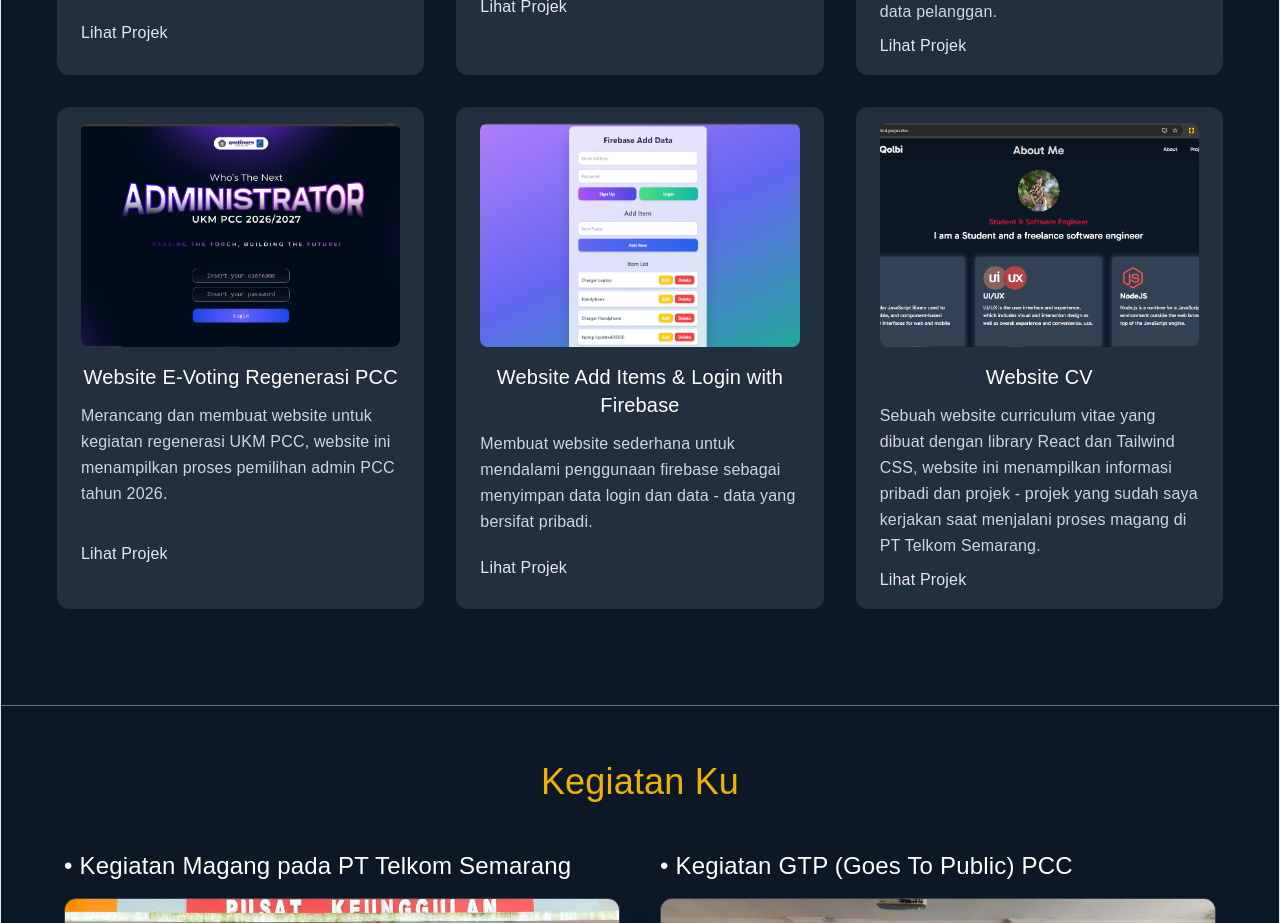
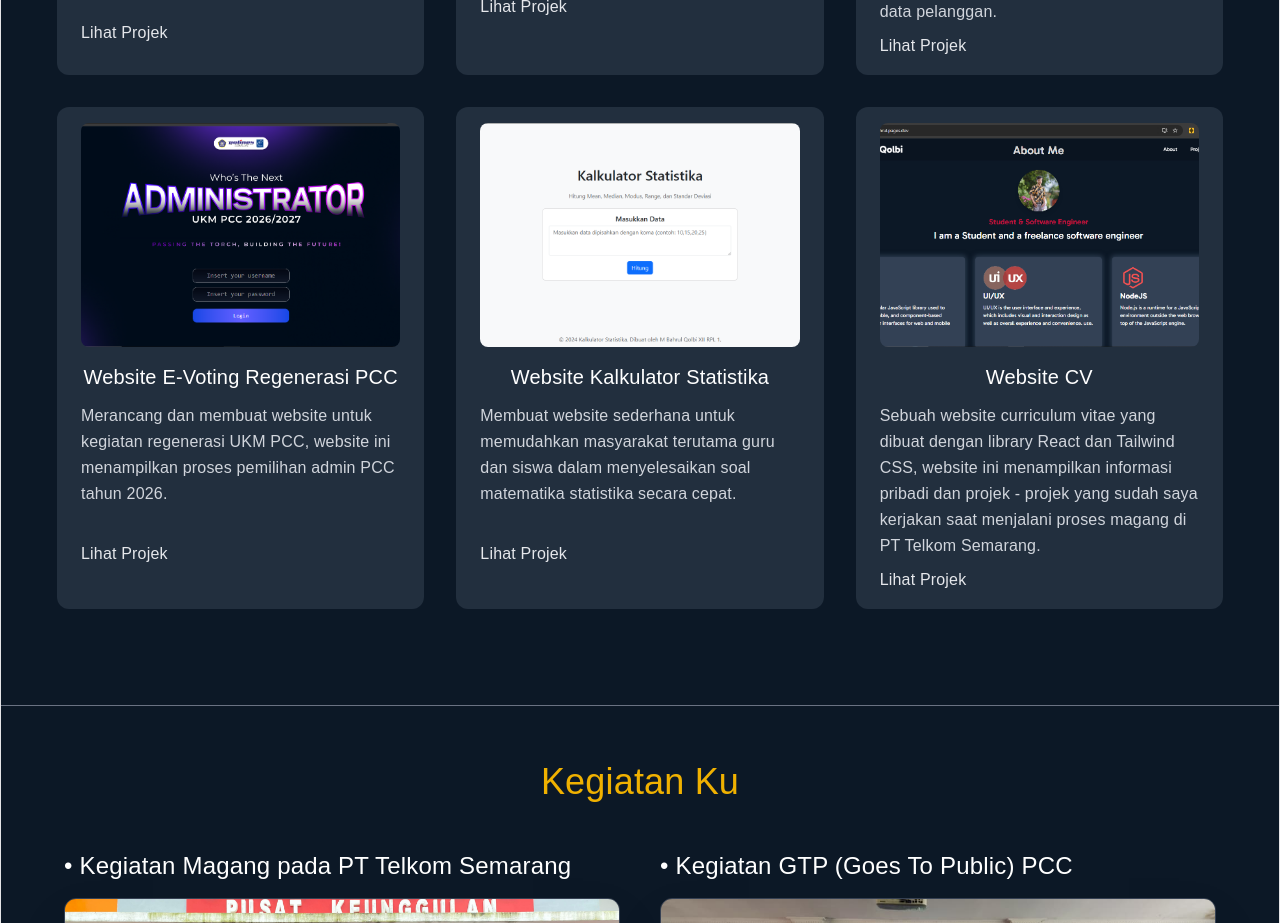
Before and after one commit to eeblaqoshu/my-cv, a React (Vite) app: page / in a window 1280 px wide. Shown: the part 2180-3103 px from the top of the page. Built offline with nearby package versions, Linux system fonts and the light colour scheme; a web font is replaced by a local one.

Commit message:
turning web firebase into web kalkulator statistika

```diff
--- a/src/components/Myprojects.jsx
+++ b/src/components/Myprojects.jsx
@@ -3,7 +3,7 @@ import project_1 from "../assets/projects/profile_design_figma.png";
 import project_2 from "../assets/projects/web_cuaca.jpg";
 import project_3 from "../assets/projects/web_laundry.png";
 import project_4 from "../assets/projects/web_regenarasi.png";
-import project_5 from "../assets/projects/web_using_firebase.png";
+import project_5 from "../assets/projects/web_statistika.png";
 import project_6 from "../assets/projects/web_cv.png";
 import project_7 from "../assets/projects/desktop_nasabah.png";
 import project_8 from "../assets/projects/desktop_rental.png";
@@ -47,10 +47,11 @@ export default function Myprojects() {
     },
     {
       id: 5,
-      title: "Website Add Items & Login with Firebase",
+      title: "Website Kalkulator Statistika",
       img: project_5,
+      link: "https://f2216cb0.kalkulator-3le.pages.dev/",
       description:
-        "Membuat website sederhana untuk mendalami penggunaan firebase sebagai menyimpan data login dan data - data yang bersifat pribadi.",
+        "Membuat website sederhana untuk memudahkan masyarakat terutama guru dan siswa dalam menyelesaikan soal matematika statistika secara cepat.",
     },
     {
       id: 6,
```
Also changed, not shown: src/assets/projects/web_statistika.png (added), src/assets/projects/web_using_firebase.png (deleted).
